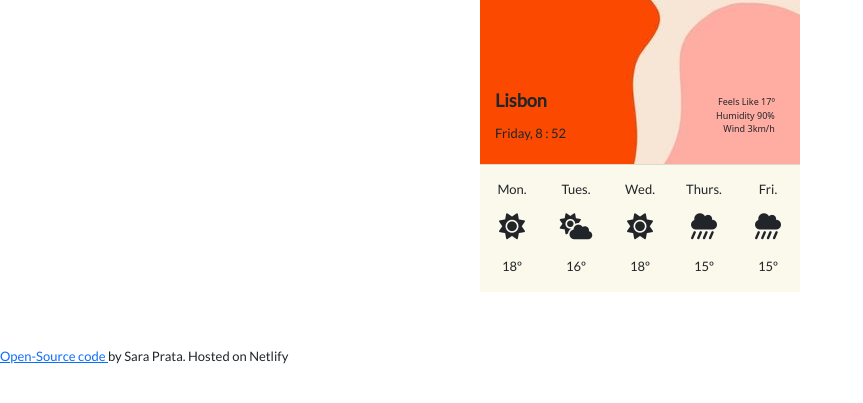
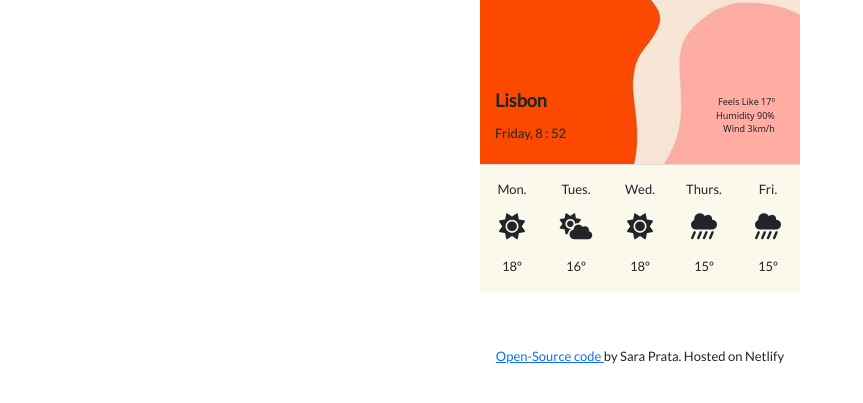
Before and after one commit to saracorreaprata/weather-app-project, a plain HTML site: page index.html in a window 1280 px wide. Shown: the part 265-668 px from the top of the page, without its empty margins (0-863 px from the left). Drawn offline with nearby package versions, Linux system fonts and the light colour scheme; files whose address does not match are found by name.

Commit message:
changed css description style

```diff
--- a/index.html
+++ b/index.html
@@ -91,7 +91,7 @@
         </div>
       </div>
     </div>
-    <p class="discription">
+    <p class="description">
       <a href="https://github.com/saracorreaprata/weather-app-project"> Open-Source code </a>
       by Sara Prata. Hosted on Netlify
     </p>
--- a/src/style.css
+++ b/src/style.css
@@ -136,3 +136,9 @@ p {
   border-top: 1px solid rgba(0, 0, 0, 0.125);
   background: #fbf8ec;
 }
+
+.description {
+  text-align: center;
+  font-size: small;
+  font-family: "Lato", sans-serif;
+}
```
